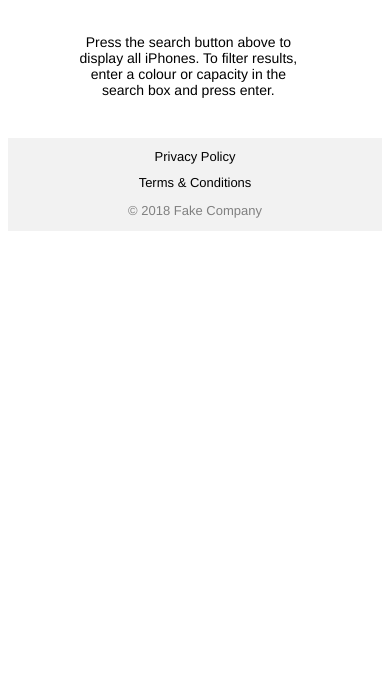
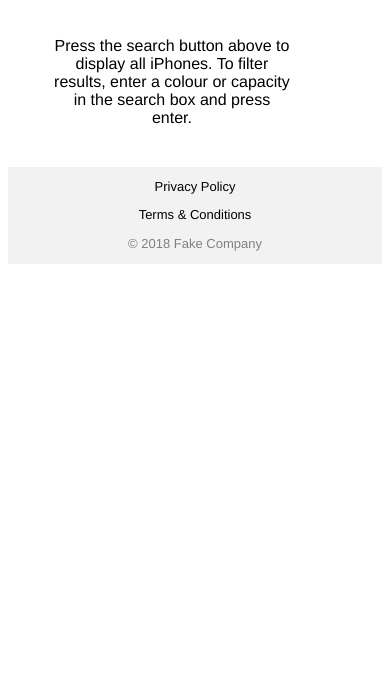
Before and after one commit to tristamstone/challenge, a plain HTML site: page index.html in a window 390 px wide. Shown: the part 165-844 px from the top of the page. Drawn offline with Linux system fonts and the light colour scheme.

Commit message:
Update styles.css

```diff
--- a/styles.css
+++ b/styles.css
@@ -114,6 +114,15 @@
 
 @media (max-width: 767px)
 {
+  body,
+  input,
+  button,
+  li
+  {
+    font-family : helvetica, arial, sans-serif;
+    font-size   : 16px;
+  }
+
   .footer ul
   {
     flex-direction  : column;
```
